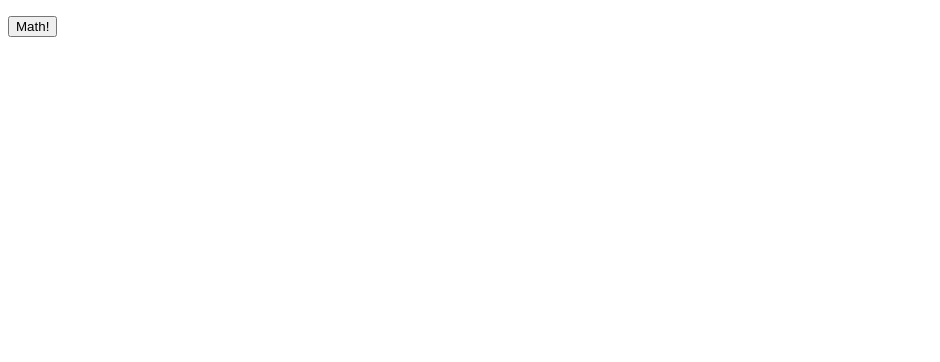
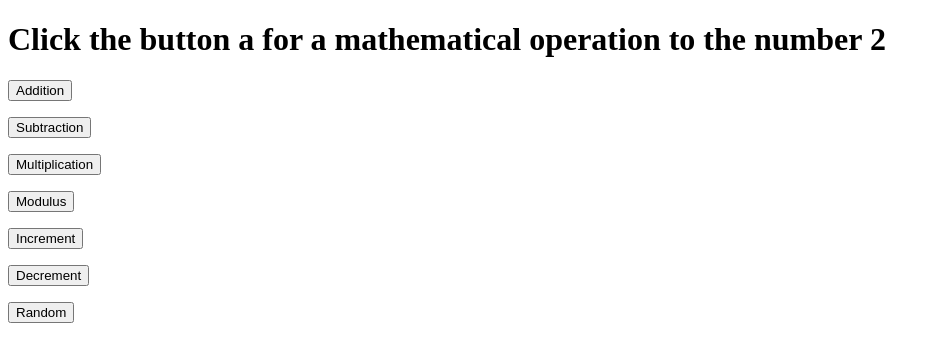
Before and after one commit to unitx01/JAVASCRIPT-PROJECTS, a plain HTML site: page Basic JavaScript Projects/Project3_math_operators/index.html in a window 1280 px wide. Shown: the whole page, without its empty margins (0-940 px from the left). Drawn offline with Linux system fonts and the light colour scheme.

Commit message:
updated the assignment according to the notes provided

```diff
--- a/Basic JavaScript Projects/Project3_math_operators/JS/main.js
+++ b/Basic JavaScript Projects/Project3_math_operators/JS/main.js
@@ -1,16 +1,36 @@
-function y() {
+var a = 2 // defines that a has the value of 2
+var b = 4 // defines that b has the value of 4
 
-    var x = Math.random() * 100 + 5 - 5 * 10 % 20; //Math operation with random
-    var a = 9 // defines that a has the value of 9
-    var b = 2 // defines that a has the value of 2
+function random_function() {
 
-    a++; // Increase a by one
-    b--; // Decrease b by one
+    var x = Math.random() * a; //Random Math number multipled by a
 
-    var z = x + a - b; // adds the value of x to a detracting b
+    document.getElementById("random_function").innerHTML = x; // finds the ID "random_function" and displays the result of the function
+}
 
+function addition_function() {
+    var c = a + b; //Adds the value of a which is 2 and the value of b which is 4
+    document.getElementById("addition").innerHTML = c;// finds the ID "addition_function" and displays the result of the function
+}
 
+function subtraction_function() {
+    var d = a - b;//Subtracts the value of a which is 2 and the value of b which is 4
+    document.getElementById("subtraction").innerHTML = d;// finds the ID "subtraction_function" and displays the result of the function
+}
 
-
-    document.getElementById("y").innerHTML = z ; // finds the ID "y" and displays the result of the function
+function multiplication_function() {
+    var e = a * b;//Multiplies the value of a which is 2 and the value of b which is 4
+    document.getElementById("multiplication").innerHTML = e;// finds the ID "multiplication_function" and displays the result of the function
 }
+function modulus_function() {
+    var f = a % b;//Returns the remainder after dividing one a by b.
+    document.getElementById("modulus").innerHTML = f;// finds the ID "modulus_function" and displays the result of the function
+}
+function increment_function() {
+    a++;//Increments a by 1
+    document.getElementById("increment").innerHTML = a;// finds the ID "increment_function" and displays the result of the function
+}
+function decrement_function() {
+    a--;//Decrements a by 1
+    document.getElementById("decrement").innerHTML = a;// finds the ID "decrement_function" and displays the result of the function
+}
--- a/Basic JavaScript Projects/Project3_math_operators/index.html
+++ b/Basic JavaScript Projects/Project3_math_operators/index.html
@@ -6,10 +6,31 @@
 </head>
 
 <body>
+    <P>
+    <h1>Click the button a for a mathematical operation to the number 2 </h1>
+    </P>
     <script src="JS/main.js"></script>
     <p id="y"></p>
-    <button onclick="y()">
-        Math!
+    <button onclick="addition_function()">Addition</button>
+    <p id="addition"></p>
+
+    <button onclick="subtraction_function()">Subtraction</button>
+    <p id="subtraction"></p>
+
+    <button onclick="multiplication_function()">Multiplication</button>
+    <p id="multiplication"></p>
+
+    <button onclick="modulus_function()">Modulus</button>
+    <p id="modulus"></p>
+
+    <button onclick="increment_function()">Increment</button>
+    <p id="increment"></p>
+
+    <button onclick="decrement_function()">Decrement</button>
+    <p id="decrement"></p>
+
+    <button onclick="random_function()">Random</button>
+    <p id="random_function"></p>
     </button>
 </body>
 
```
